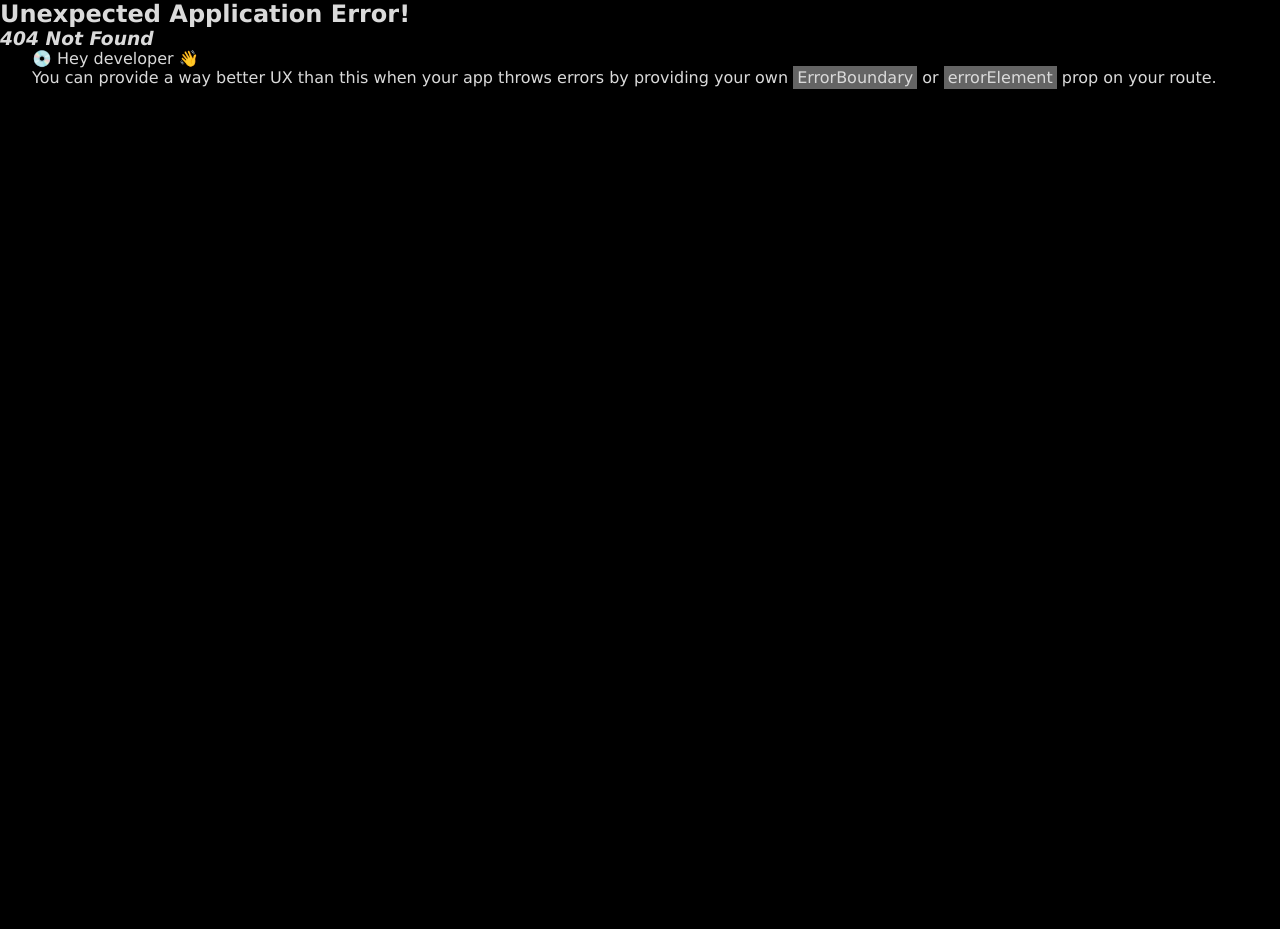
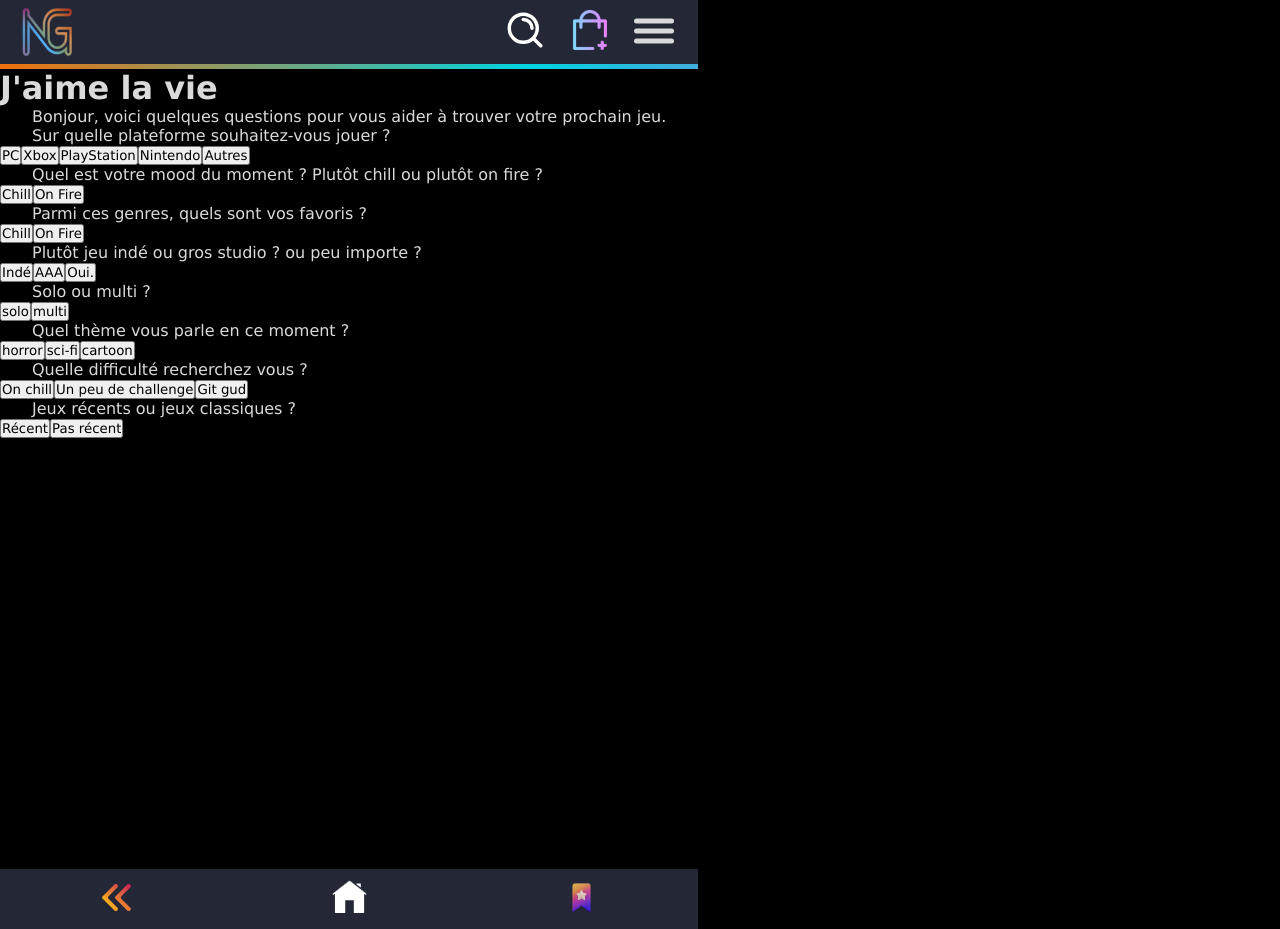
Before and after one commit to WildCodeSchool-2024-02/JS-RemoteFR-CodeOfWar-P2-Nodas, a React (Vite) app in the folder client/: page /reco in a window 1280 px wide. Before the commit this address had no page. Before the commit the page ends 800 px from the top, so only its background shows below. Built offline with nearby package versions, Linux system fonts and the light colour scheme; no server answers.

Commit message:
created GameAdvisor page, added basic questions & query building logic

```diff
--- a/client/src/components/NavBar.jsx
+++ b/client/src/components/NavBar.jsx
@@ -77,6 +77,9 @@ export default function NavBar() {
           <Link to="/about" onClick={toggleMenu}>
             About
           </Link>
+          <Link to="/reco" onClick={toggleMenu}>
+            A quoi jouer ?
+          </Link>
         </div>
       )}
     </>
--- a/client/src/main.jsx
+++ b/client/src/main.jsx
@@ -27,6 +27,7 @@ import "./styles/categorieitem.css";
 import "./styles/categories.css";
 import "./styles/favoris.css";
 import "./styles/about.css";
+import GameAdvisor from "./pages/GameAdvisor";
 
 const router = createBrowserRouter([
   {
@@ -69,6 +70,10 @@ const router = createBrowserRouter([
         element: <GamePage />,
         loader: ({ params }) => fetchGameById(params.id).then((data) => data),
       },
+      {
+        path: "/reco",
+        element: <GameAdvisor />,
+      },
     ],
   },
 ]);
--- /dev/null
+++ b/client/src/pages/GameAdvisor.jsx
@@ -0,0 +1,63 @@
+export default function GameAdvisor() {
+  const filters = {
+    genres : "action",
+    platforms : "4",
+    tags : "single-player",
+  };
+
+  const buildQuery = (merguez) => {
+    let queryString = ""
+    // eslint-disable-next-line guard-for-in, no-restricted-syntax
+    for (const filter in filters) {
+        queryString += `&${filter}=${merguez[filter]}`;
+    }
+    return queryString
+  }
+
+  const fetchGames = async () => {
+    const queryString = buildQuery(filters);
+    const response = await fetch(`https://api.rawg.io/api/games?key=${import.meta.env.VITE_API_KEY}${queryString}`);
+    const data = await response.json();
+    console.info(data.results);
+  }
+  fetchGames()
+    return (
+    <>
+      <h1>J'aime la vie</h1>
+      <p>
+        Bonjour, voici quelques questions pour vous aider à trouver votre
+        prochain jeu.
+      </p>
+      <p>Sur quelle plateforme souhaitez-vous jouer ?</p>
+      <input type="button" value="PC" />
+      <input type="button" value="Xbox" />
+      <input type="button" value="PlayStation" />
+      <input type="button" value="Nintendo" />
+      <input type="button" value="Autres" />
+      <p>Quel est votre mood du moment ? Plutôt chill ou plutôt on fire ?</p>
+      <input type="button" value="Chill" />
+      <input type="button" value="On Fire" />
+      <p>Parmi ces genres, quels sont vos favoris ?</p>
+      <input type="button" value="Chill" />
+      <input type="button" value="On Fire" />
+      <p>Plutôt jeu indé ou gros studio ? ou peu importe ?</p>
+      <input type="button" value="Indé" />
+      <input type="button" value="AAA" />
+      <input type="button" value="Oui." />
+      <p>Solo ou multi ?</p>
+      <input type="button" value="solo" />
+      <input type="button" value="multi" />
+      <p>Quel thème vous parle en ce moment ?</p>
+      <input type="button" value="horror" />
+      <input type="button" value="sci-fi" />
+      <input type="button" value="cartoon" />
+      <p>Quelle difficulté recherchez vous ?</p>
+      <input type="button" value="On chill" />
+      <input type="button" value="Un peu de challenge" />
+      <input type="button" value="Git gud" />
+      <p>Jeux récents ou jeux classiques ?</p>
+      <input type="button" value="Récent" />
+      <input type="button" value="Pas récent" />
+    </>
+  );
+}
```
